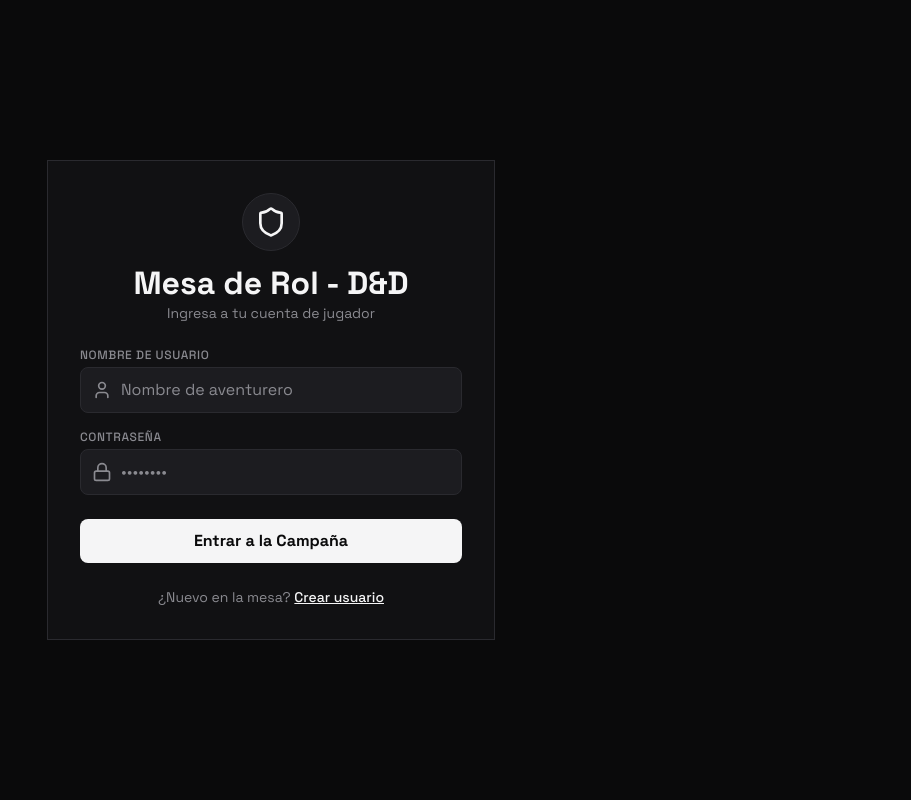
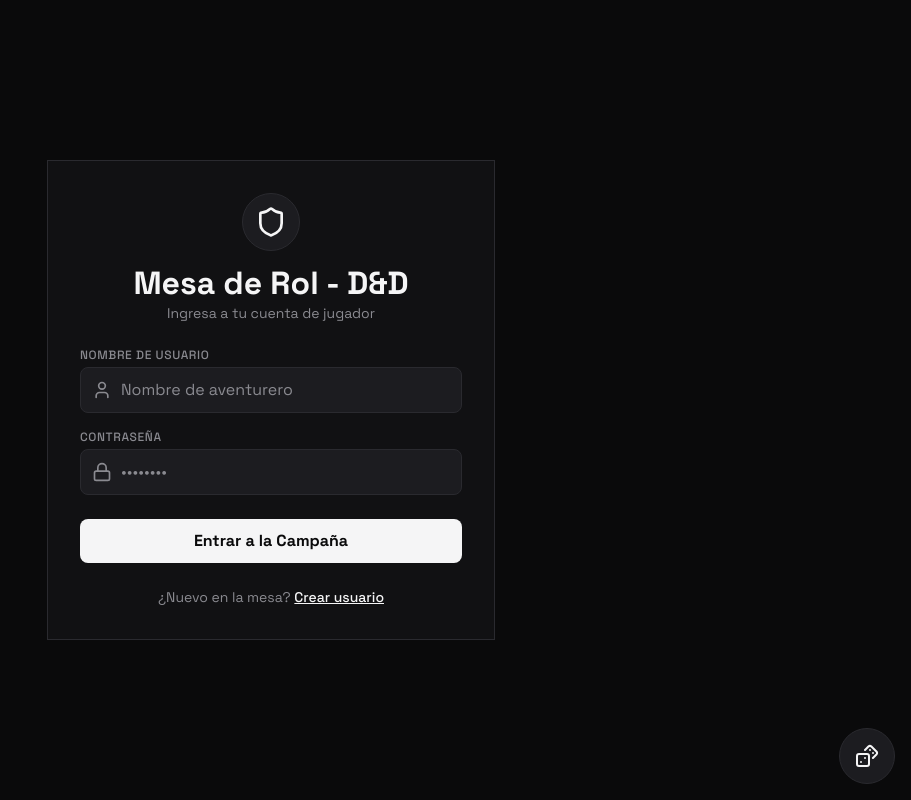
Before and after one commit to elelepeka2/DnDCS, a React app in the folder frontend/: page /login in a window 1280 px wide. Shown: the whole page, without its empty margins (369-1280 px from the left). Built offline with nearby package versions, Linux system fonts and the light colour scheme; no server answers; the HTML template or start-up script is replaced by a standard one.

Commit message:
feat(frontend): mount dice button and roll panel at app level

```diff
--- a/frontend/src/App.jsx
+++ b/frontend/src/App.jsx
@@ -7,6 +7,8 @@
 import { Dashboard } from './pages/Dashboard';
 import { CharacterDetailView } from './features/character/CharacterDetailView';
 import { routeVariants } from './components/ui/motionVariants';
+import { FloatingDiceButton } from './components/ui/FloatingDiceButton';
+import { RollPanel } from './components/ui/RollPanel';
 
 // Route-level page entrance: fade + 8px y (design Motion Spec — m.* only, LazyMotion)
 function Page({ children }) {
@@ -61,6 +63,7 @@
 export default function App() {
   const [user, setUser] = useState(null);
   const [loading, setLoading] = useState(true);
+  const [diceOpen, setDiceOpen] = useState(false);
 
   useEffect(() => {
     // Obtener la sesión actual al cargar la app
@@ -91,6 +94,9 @@
       <LazyMotion features={domMax} strict>
         <MotionConfig reducedMotion="user">
           <AnimatedRoutes user={user} />
+          {/* Dice: mounted at App level so the FAB persists on every route (spec: Roll from any screen) */}
+          <FloatingDiceButton onClick={() => setDiceOpen(true)} />
+          <RollPanel isOpen={diceOpen} onClose={() => setDiceOpen(false)} />
         </MotionConfig>
       </LazyMotion>
     </BrowserRouter>
```
